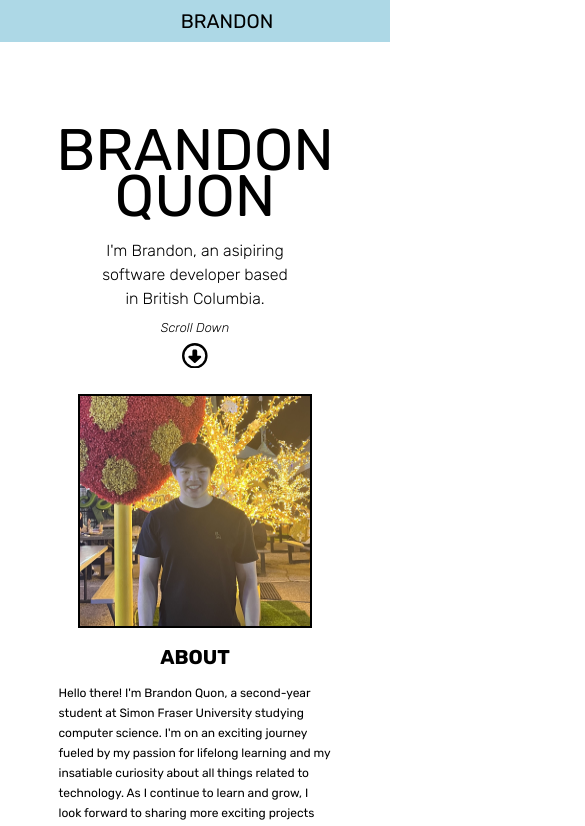
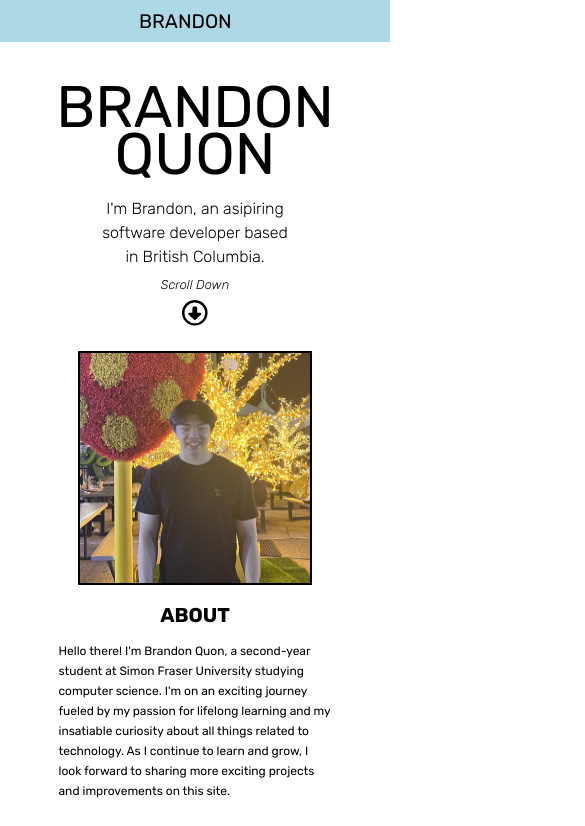
Before and after one commit to bnquon/Personal-Portfolio, a React (Vite) app: page / in a window 390 px wide. Shown: the top 826 px of the page, 585 px wide, since content can reach past the window. Built offline with nearby package versions, Linux system fonts and the light colour scheme.

Commit message:
Adjusting

```diff
--- a/src/components/Home/Home.css
+++ b/src/components/Home/Home.css
@@ -103,7 +103,7 @@
 
 @media screen and (max-width: 600px) {
     #intro {
-        margin: 15vh auto 0;
+        margin: 10vh auto 0;
     }
 
     #intro h1 {
@@ -132,7 +132,9 @@
     #navbarContainer {
         background-color: lightblue;
         height: 5vh;
-        width: 100vw;
+        max-width: 100vw;
+        display: flex;
+        justify-content: center;
     }
 
     #navbarContainer > ul > li {
--- a/src/index.css
+++ b/src/index.css
@@ -9,3 +9,9 @@
 html {
   scroll-behavior: smooth;
 }
+
+@media screen and (max-width: 600px) {
+  body {
+      overflow-x: hidden; /* Hide horizontal overflow */
+  }
+}
```
